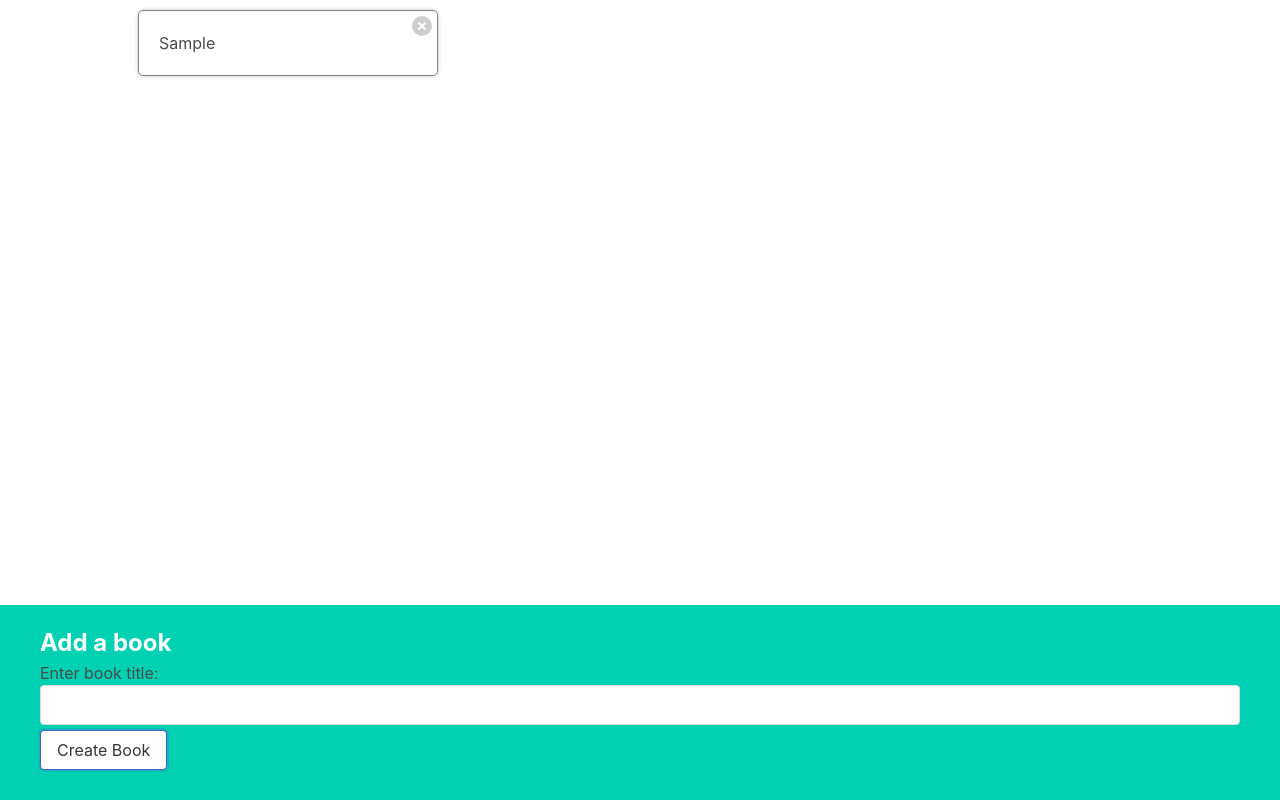
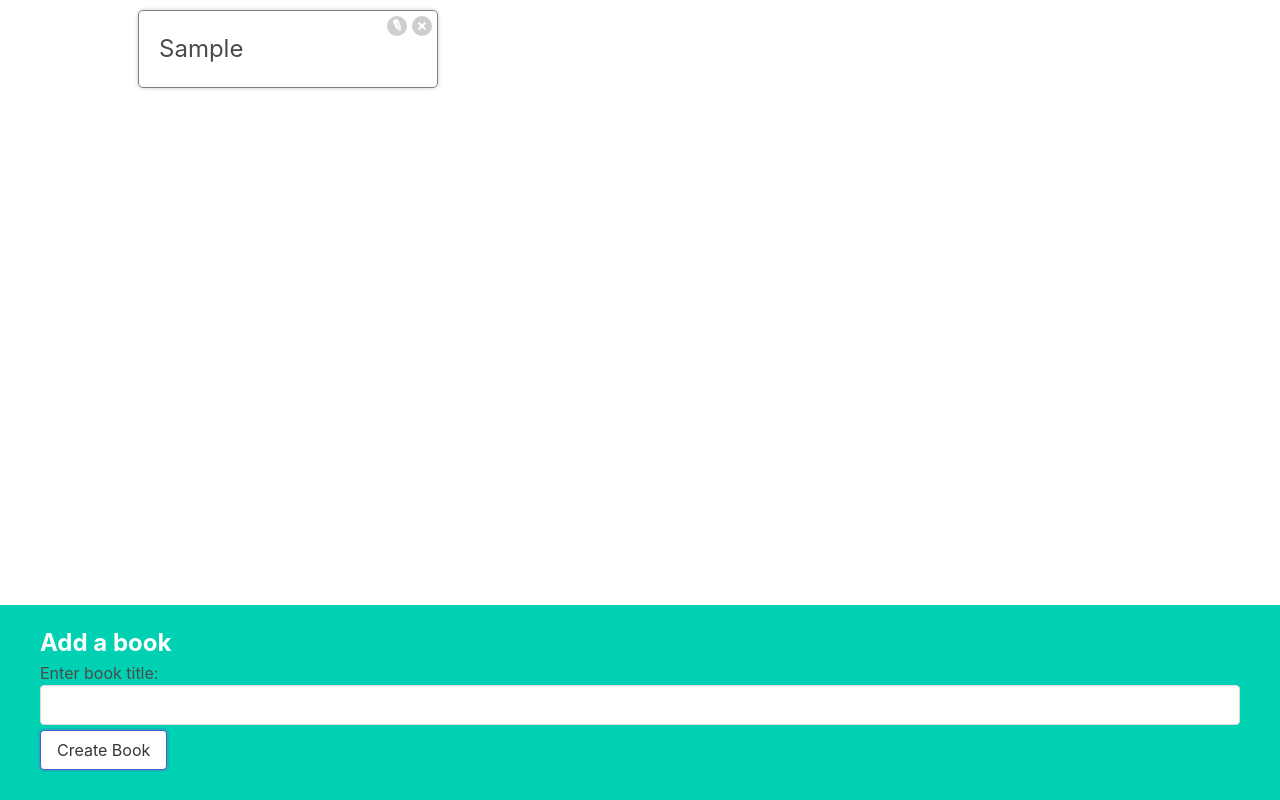
Before and after one commit to richdon/books, a React (Create React App) app: page / in a window 1280 px wide. Both pictures are taken after typing "Sample" into the empty fields and a click on the button "Create Book". Built offline with nearby package versions, Linux system fonts and the light colour scheme.

Commit message:
edit book

```diff
--- a/src/App.js
+++ b/src/App.js
@@ -21,9 +21,20 @@
         setBooks(updatedBooks);
     }
 
+    const editBookById = (id, newTitle) => {
+        const updatedBooks = books.map((book) => {
+            if (book.id === id) {
+                return {...book, title: newTitle}
+            }
+            return book;
+
+        });
+        setBooks(updatedBooks);
+    };
+
     return <div className="app">
         <BookCreate onCreate={createBook}/>
-        <BookList books={books} onDelete={deleteBookById}/>
+        <BookList books={books} onDelete={deleteBookById} onEdit={editBookById}/>
     </div>
 }
 
--- a/src/components/BookEdit.js
+++ b/src/components/BookEdit.js
@@ -1,4 +1,24 @@
-function BookEdit(){
-    return <div>BookEdit</div>;
+import {useState} from "react";
+
+function BookEdit({book, onEdit, onSubmit}) {
+    const [title, setTitle] = useState(book.title)
+    const handleChange = (event) => {
+        setTitle(event.target.value)
+    }
+
+    const handleSubmit = (event) => {
+        event.preventDefault();
+        onEdit(book.id, title);
+        onSubmit()
+    }
+
+    return <form className="book-edit" onSubmit={handleSubmit}>
+        <label>Title</label>
+        <input value={title} onChange={handleChange} className="input"/>
+        <button className="button is-primary">
+            Save
+        </button>
+    </form>;
 }
+
 export default BookEdit;
--- a/src/components/BookList.js
+++ b/src/components/BookList.js
@@ -1,8 +1,8 @@
 import BookShow from "./BookShow";
 
-function BookList({books, onDelete}){
+function BookList({books, onDelete, onEdit}){
     const renderedBooks = books.map((book) => {
-        return <BookShow key={book.id} book={book} onDelete={onDelete}/>
+        return <BookShow key={book.id} book={book} onDelete={onDelete} onEdit={onEdit}/>
     });
     return <div className="book-list">{renderedBooks}</div>;
 }
--- a/src/components/BookShow.js
+++ b/src/components/BookShow.js
@@ -1,15 +1,37 @@
-import CloseButton from 'react-bootstrap/CloseButton'
+import {useState} from "react";
+import BookEdit from "./BookEdit";
 
-function BookShow({book, onDelete}) {
-    const handleClick = () => {
-        onDelete(book.id)
+function BookShow({book, onDelete, onEdit}) {
+    const [showEdit, setShowEdit] = useState(false)
+    const handleDeleteClick = () => {
+
+        onDelete(book.id);
     }
+    const handleEditClick = () => {
+        setShowEdit(!showEdit);
+
+    }
+
+
+
+    let content = <h3>{book.title}</h3>;
+    if (showEdit) {
+        content = <BookEdit book={book} onEdit={onEdit} onSubmit={
+            ()=>{setShowEdit(!showEdit)}
+        }/>
+    }
+
     return (<div
-        className="book-show">{book.title}
+        className="book-show">
+        <div>{content}</div>
         <div className="actions">
-            <button className="delete" onClick={handleClick}>
+            <button className="edit" onClick={handleEditClick}>
+                Edit
+            </button>
+            <button className="delete" onClick={handleDeleteClick}>
                 Delete
             </button>
+
         </div>
     </div>);
 }
```
